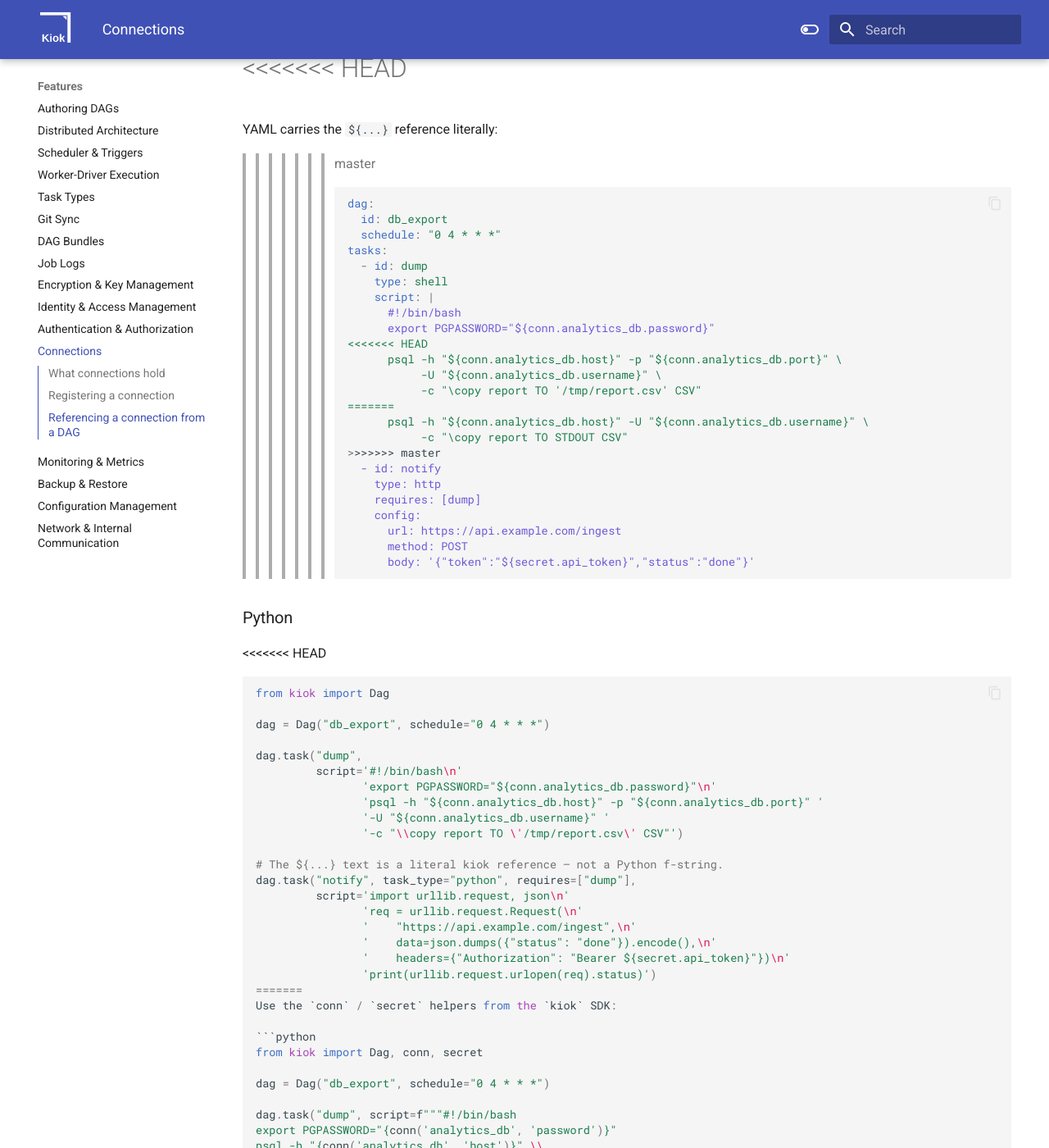
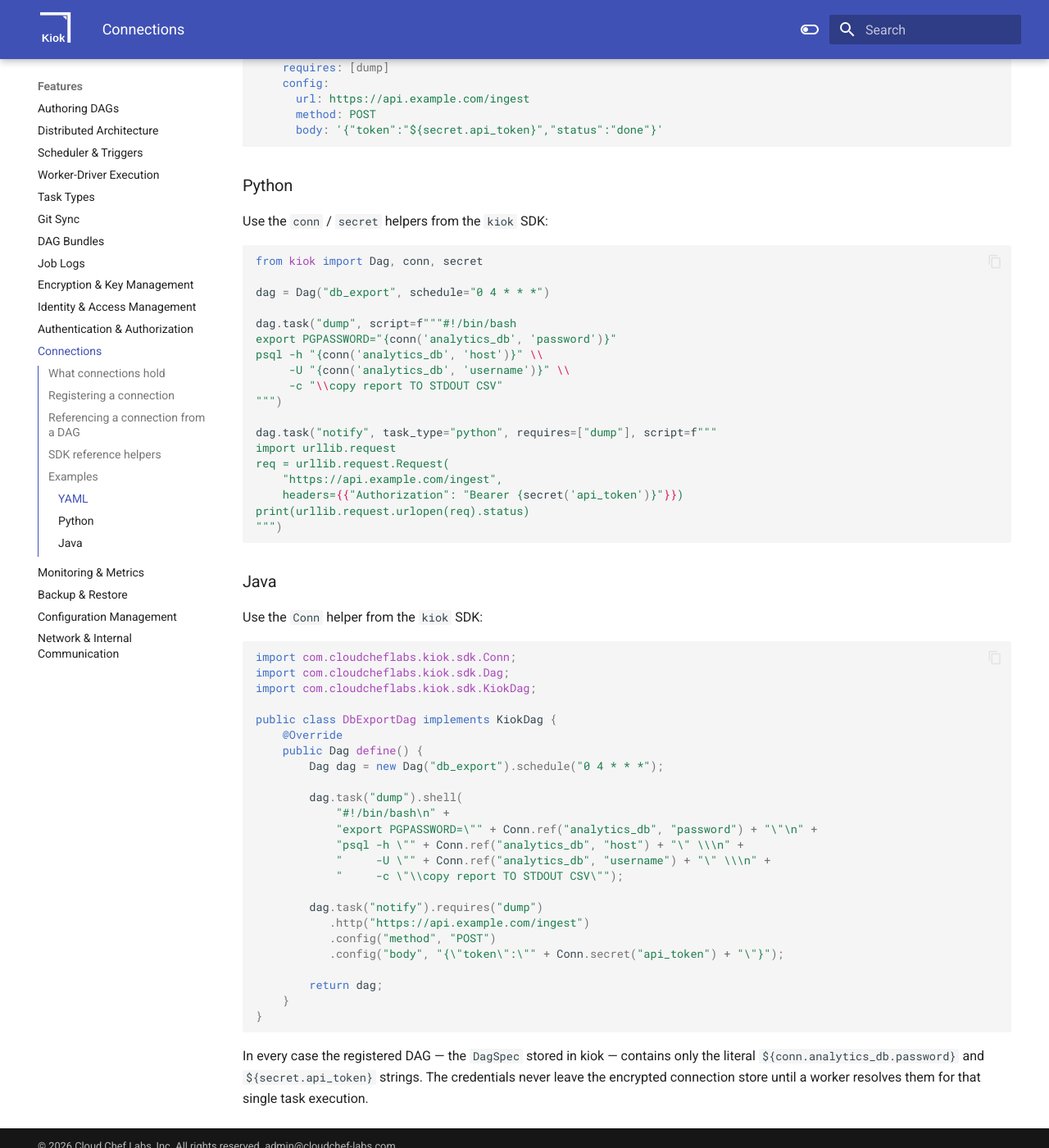
Before and after one commit to cloudcheflabs/kiok-docs, an MkDocs documentation site: the page built from docs/features/connections.md, in a window 1280 px wide and 1400 px high, scrolled down 2469 px. Shown: the whole window at 82% size. Built offline with MkDocs 1.6.1 and Material for MkDocs 9.7.7, drawn with Linux system fonts in a browser that asks for light colours; the version menu is left out; some of the changed text lies outside the part shown.

Commit message:
Resolve merge conflict in connections.md — keep SDK helper examples.
Co-Authored-By: Claude Opus 4.7 (1M context) <noreply@anthropic.com>

````diff
--- a/docs/features/connections.md
+++ b/docs/features/connections.md
@@ -49,9 +49,6 @@ A DAG references a connection **indirectly** — it carries only the reference,
 
 References work **inside a task's `script` body and inside any task `config` value**. A worker substitutes them in-memory **immediately before running the task** — the real value exists only transiently in the worker process, never in stored metadata, git, or the admin UI. A reference to an unknown connection or property fails the task.
 
-<<<<<<< HEAD
-> Whatever format you author the DAG in, you write the **literal reference string** `${conn...}` / `${secret...}`. Do not interpolate it with your language's own string substitution — kiok resolves it at run time.
-=======
 > The reference is resolved at **task-execution time**, not when the DAG is authored or compiled. You cannot read a credential's actual value from YAML or from Python/Java SDK code — by design, so the secret never enters the stored DAG definition.
 
 ## SDK reference helpers
@@ -64,7 +61,6 @@ When authoring a DAG in **Python or Java code**, build the reference with the SD
 | Standalone secret | `secret("api_token")` | `Conn.secret("api_token")` |
 
 Both return the same literal kiok resolves at run time — e.g. `${conn.analytics_db.password}`.
->>>>>>> master
 
 ## Examples
 
@@ -72,11 +68,8 @@ The same DAG below — a DB export that then calls an API — is shown in all th
 
 ### YAML
 
-<<<<<<< HEAD
-=======
 YAML carries the `${...}` reference literally:
 
->>>>>>> master
 ```yaml
 dag:
   id: db_export
@@ -87,14 +80,8 @@ tasks:
     script: |
       #!/bin/bash
       export PGPASSWORD="${conn.analytics_db.password}"
-<<<<<<< HEAD
-      psql -h "${conn.analytics_db.host}" -p "${conn.analytics_db.port}" \
-           -U "${conn.analytics_db.username}" \
-           -c "\copy report TO '/tmp/report.csv' CSV"
-=======
       psql -h "${conn.analytics_db.host}" -U "${conn.analytics_db.username}" \
            -c "\copy report TO STDOUT CSV"
->>>>>>> master
   - id: notify
     type: http
     requires: [dump]
@@ -106,28 +93,6 @@ tasks:
 
 ### Python
 
-<<<<<<< HEAD
-```python
-from kiok import Dag
-
-dag = Dag("db_export", schedule="0 4 * * *")
-
-dag.task("dump",
-         script='#!/bin/bash\n'
-                'export PGPASSWORD="${conn.analytics_db.password}"\n'
-                'psql -h "${conn.analytics_db.host}" -p "${conn.analytics_db.port}" '
-                '-U "${conn.analytics_db.username}" '
-                '-c "\\copy report TO \'/tmp/report.csv\' CSV"')
-
-# The ${...} text is a literal kiok reference — not a Python f-string.
-dag.task("notify", task_type="python", requires=["dump"],
-         script='import urllib.request, json\n'
-                'req = urllib.request.Request(\n'
-                '    "https://api.example.com/ingest",\n'
-                '    data=json.dumps({"status": "done"}).encode(),\n'
-                '    headers={"Authorization": "Bearer ${secret.api_token}"})\n'
-                'print(urllib.request.urlopen(req).status)')
-=======
 Use the `conn` / `secret` helpers from the `kiok` SDK:
 
 ```python
@@ -149,14 +114,10 @@ req = urllib.request.Request(
     headers={{"Authorization": "Bearer {secret('api_token')}"}})
 print(urllib.request.urlopen(req).status)
 """)
->>>>>>> master
 ```
 
 ### Java
 
-<<<<<<< HEAD
-```java
-=======
 Use the `Conn` helper from the `kiok` SDK:
 
 ```java
@@ -164,7 +125,6 @@ import com.cloudcheflabs.kiok.sdk.Conn;
 import com.cloudcheflabs.kiok.sdk.Dag;
 import com.cloudcheflabs.kiok.sdk.KiokDag;
 
->>>>>>> master
 public class DbExportDag implements KiokDag {
     @Override
     public Dag define() {
@@ -172,26 +132,15 @@ public class DbExportDag implements KiokDag {
 
         dag.task("dump").shell(
             "#!/bin/bash\n" +
-<<<<<<< HEAD
-            "export PGPASSWORD=\"${conn.analytics_db.password}\"\n" +
-            "psql -h \"${conn.analytics_db.host}\" -p \"${conn.analytics_db.port}\" \\\n" +
-            "     -U \"${conn.analytics_db.username}\" \\\n" +
-            "     -c \"\\copy report TO '/tmp/report.csv' CSV\"");
-=======
             "export PGPASSWORD=\"" + Conn.ref("analytics_db", "password") + "\"\n" +
             "psql -h \"" + Conn.ref("analytics_db", "host") + "\" \\\n" +
             "     -U \"" + Conn.ref("analytics_db", "username") + "\" \\\n" +
             "     -c \"\\copy report TO STDOUT CSV\"");
->>>>>>> master
 
         dag.task("notify").requires("dump")
            .http("https://api.example.com/ingest")
            .config("method", "POST")
-<<<<<<< HEAD
-           .config("body", "{\"token\":\"${secret.api_token}\",\"status\":\"done\"}");
-=======
            .config("body", "{\"token\":\"" + Conn.secret("api_token") + "\"}");
->>>>>>> master
 
         return dag;
     }
````
